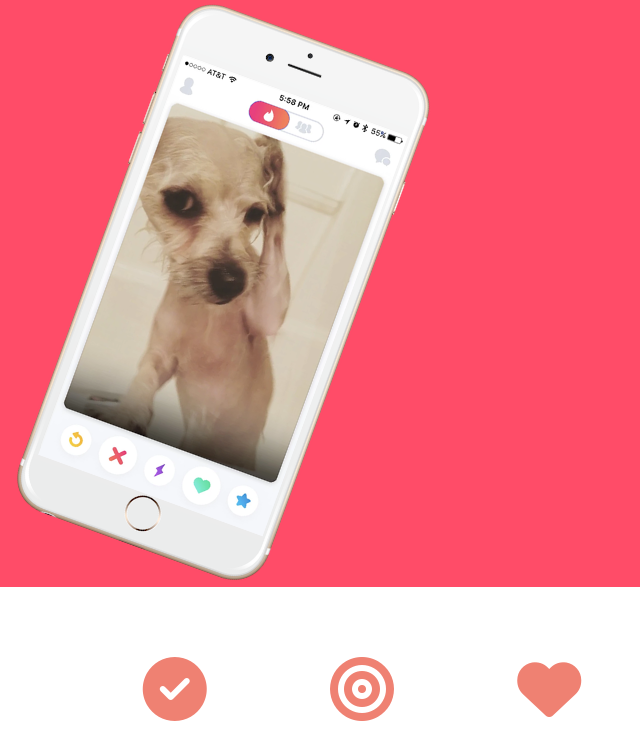
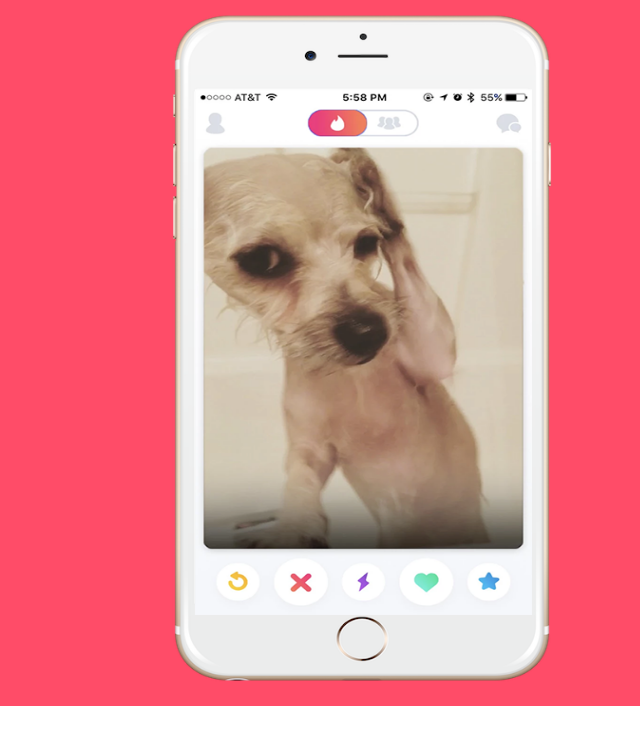
Before and after one commit to ilse-macias/TinDog, a plain HTML site: page index.html in a window 768 px wide. Shown: the part 408-1142 px from the top of the page, without its empty margins (22-662 px from the left). Drawn offline with nearby package versions, Linux system fonts and the light colour scheme.

Commit message:
media query

```diff
--- a/css/styles.css
+++ b/css/styles.css
@@ -19,14 +19,14 @@ h1, h2{
 }
 
 #iphone-image{
-    padding-top: 25px;
     transform: rotate(20deg);
-    width: 50%;
+    position: absolute;
+    padding-left: 35px;
 }
 
 /*nav Bar*/
 .navbar{
-    padding-bottom: 4.5em;
+    padding-bottom: 3.5em;
 }
 
 .navbar-brand{
@@ -65,6 +65,10 @@ h3{
     font-size: 16px;
     color: #8f8f8f;
     padding: 7% 15%; /*100px 40px*/
+    background-color: #fff;
+    position: relative;
+    z-index: 1;
+
 }
 
 .icon-feature{
@@ -123,3 +127,17 @@ p{
 .pricing-column{
     padding: 3% 2%;
 }
+
+
+@media (max-width: 990px) and (min-width: 500px ){
+    #title{
+        text-align: center;
+    }
+
+    #iphone-image {
+        position: static;
+        transform: rotate(0deg);
+        margin-top: 2rem;
+        padding-left: 0px;
+    }
+}
--- a/index.html
+++ b/index.html
@@ -54,8 +54,8 @@
         <button type="button" class="btn btn-outline-light btn-lg download-button"><i class="fa-brands fa-google-play"></i> Download</button>
       </div>
 
-      <div class="col-lg-6 col-md-12">
-        <img src="images/iphone6.png" id="iphone-image" alt="iphone-mockup">
+      <div class="col-lg-6 col-md-12 iphone-image-column">
+        <img src="images/iphone6.png" id="iphone-image" alt="iphone-mockup" width="380" height="670">
       </div>
     <div>
     </div>
```
